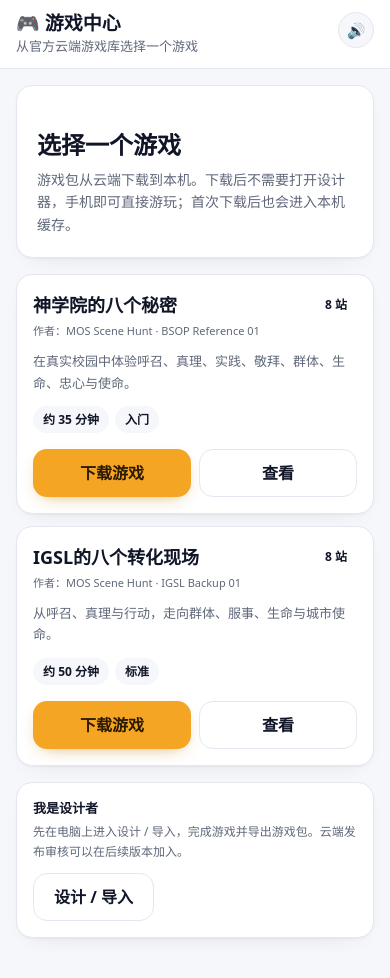
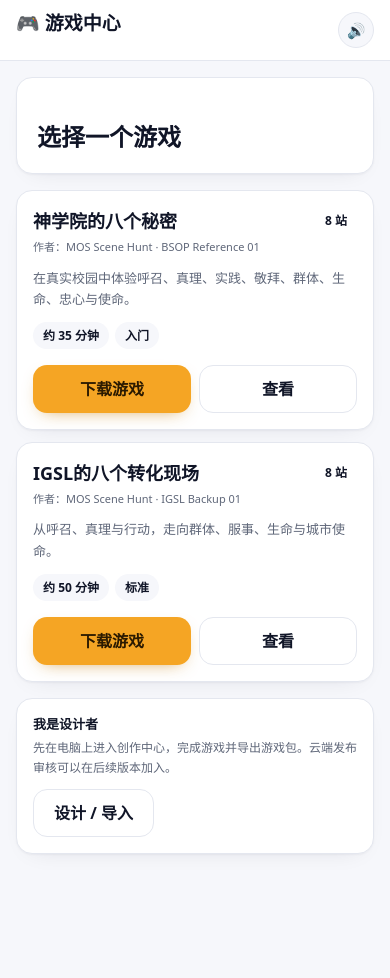
Before and after one commit to zemeiyu2-lgtm/mos-scene-hunt, a Next.js app: page /games in a window 390 px wide. Shown: the top 978 px of the page. After the commit the page ends 926 px from the top, so only its background shows below. Built offline with nearby package versions, Linux system fonts and the light colour scheme; no server answers.

Commit message:
Polish mobile home and creator entry labels

```diff
--- a/app/games/page.tsx
+++ b/app/games/page.tsx
@@ -46,13 +46,10 @@ export default function GamesPage() {
   };
 
   return (
-    <Screen title="🎮 游戏中心" subtitle="从官方云端游戏库选择一个游戏">
+    <Screen title="🎮 游戏中心">
       <section className="card p-5">
         <p className="game-kicker">MOS SCENE HUNT · GAME CENTER</p>
         <h2 className="mt-2 text-2xl font-bold">选择一个游戏</h2>
-        <p className="mt-2 text-sm leading-relaxed text-[var(--muted)]">
-          游戏包从云端下载到本机。下载后不需要打开设计器，手机即可直接游玩；首次下载后也会进入本机缓存。
-        </p>
       </section>
 
       {message ? <div className="card mt-4 p-4 text-sm leading-relaxed">{message}</div> : null}
@@ -89,7 +86,7 @@ export default function GamesPage() {
 
       <section className="card mt-4 p-4">
         <p className="text-[13px] font-semibold">我是设计者</p>
-        <p className="mt-1 text-[12px] leading-relaxed text-[var(--muted)]">先在电脑上进入设计 / 导入，完成游戏并导出游戏包。云端发布审核可以在后续版本加入。</p>
+        <p className="mt-1 text-[12px] leading-relaxed text-[var(--muted)]">先在电脑上进入创作中心，完成游戏并导出游戏包。云端发布审核可以在后续版本加入。</p>
         <Link href="/create" className="btn btn-secondary mt-3">设计 / 导入</Link>
       </section>
     </Screen>
```
